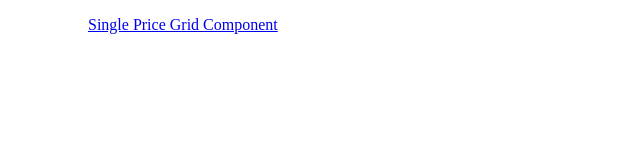
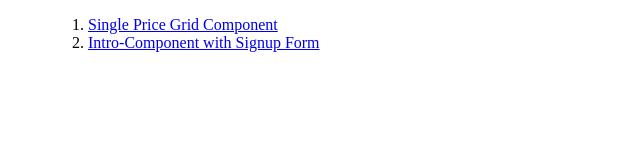
Before and after one commit to AnnKiende28/Portfolio, a plain HTML site: page index.html in a window 1280 px wide. Shown: the whole page, without its empty margins (0-640 px from the left). Drawn offline with Linux system fonts and the light colour scheme.

Commit message:
Update index.html All list items for each link added to my repositories and update the list with another item

```diff
--- a/index.html
+++ b/index.html
@@ -8,7 +8,8 @@
 <body>
     <ul>
         <ol>
-            <a href="https://annkiende28.github.io/Single-Price-Grid-Component/">Single Price Grid Component</a>
+            <li><a href="https://annkiende28.github.io/Single-Price-Grid-Component/">Single Price Grid Component</a> </li>
+            <li><a href="https://annkiende28.github.io/Intro-Component-with-Signup-Form/">Intro-Component with Signup Form</a></li>
         </ol>
     </ul>
 </body>
```
